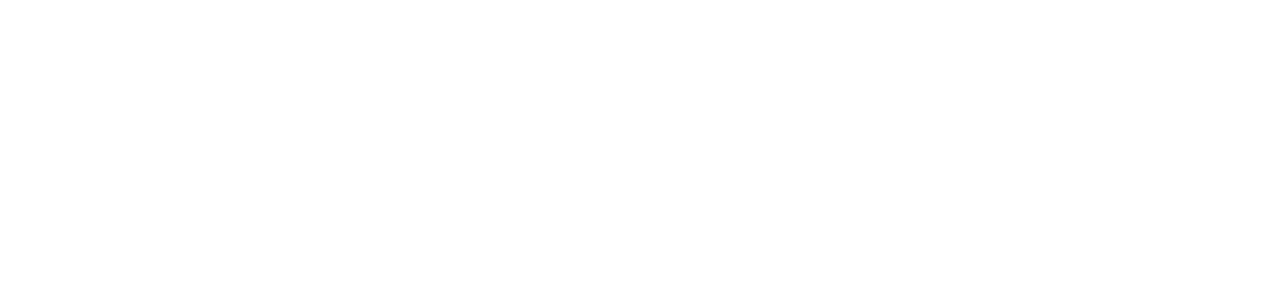
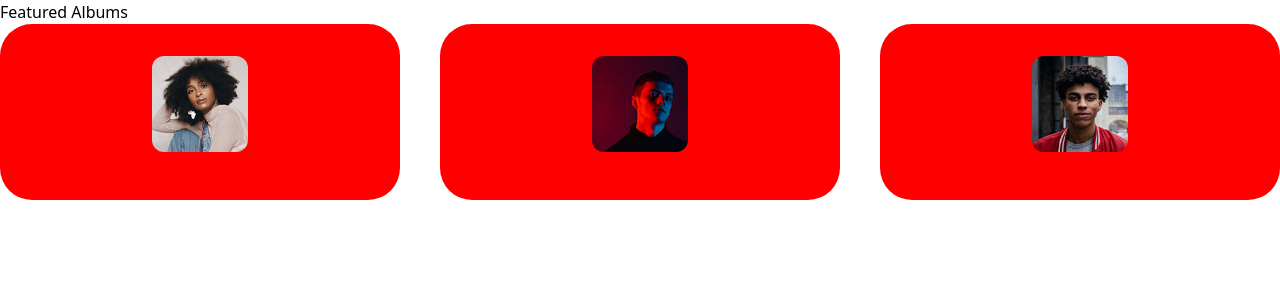
Before and after one commit to rts-cmk-wu07/iplaymusic-carlen, a React (Create React App) app in the folder iplaymusic-carlen/: page /slideralbums in a window 1280 px wide. Before the commit this address had no page. Shown: the top 300 px of the page. Built offline with nearby package versions, Linux system fonts and the light colour scheme.

Commit message:
SliderAlbums update

```diff
--- a/iplaymusic-carlen/src/App.js
+++ b/iplaymusic-carlen/src/App.js
@@ -6,6 +6,7 @@ import ColorContext from "./context/colorContext"
 import { BrowserRouter, Route, Routes } from "react-router-dom"
 import Layout from "./templates/Layout"
 import Playbutton from "./comp/sub-comp/Playbutton"
+import SliderAlbums from "./comp/SliderAlbums"
 
 function App() {
   const { light, dark } = vars
@@ -37,6 +38,7 @@ function App() {
       <BrowserRouter>
         <Routes>
           <Route path="/" element={<Layout />}></Route>
+          <Route path="/slideralbums" element={<SliderAlbums />}></Route>
         </Routes>
       </BrowserRouter>
     </ColorContext.Provider>
--- a/iplaymusic-carlen/src/comp/SliderAlbums.css
+++ b/iplaymusic-carlen/src/comp/SliderAlbums.css
@@ -1,19 +1,13 @@
-.container.testimonials__container {
-  width: 100%;
-  padding-bottom: 4rem;
-}
-
 .client__avatar {
-  width: 4rem;
+  width: 6rem;
   aspect-ratio: 1/1;
   overflow: hidden;
-  border-radius: 50%;
+  border-radius: 12px;
   margin: 0 auto 1rem;
-  border: 0.4rem solid var(--color-primary-variant);
 }
 
 .testimonial {
-  background: var(--color-bg-variant);
+  background: red;
   text-align: center;
   padding: 2rem;
   border-radius: 2rem;
--- a/iplaymusic-carlen/src/comp/SliderAlbums.js
+++ b/iplaymusic-carlen/src/comp/SliderAlbums.js
@@ -19,53 +19,38 @@ import "swiper/css/pagination"
 
 const data = [
   {
-    avatar: AVTR1,
-    name: "Tina Snow",
-    review:
-      "Modi alias animi dolorem aliquam ea eum beatae maiores, consectetur praesentium quibusdam, commodi velit porro blanditiis consequatur qui molestiae. Dolorem, perspiciatis aspernatur labore distinctio ratione delectus voluptatem dolores deserunt explicabo nostrum ducimus quasi?",
+    albumCover: AVTR1,
   },
   {
-    avatar: AVTR2,
-    name: "Shatta Wale",
-    review:
-      "Modi alias animi dolorem aliquam ea eum beatae maiores, consectetur praesentium quibusdam, commodi velit porro blanditiis consequatur qui molestiae. Dolorem, perspiciatis aspernatur labore distinctio ratione delectus voluptatem dolores deserunt explicabo nostrum ducimus quasi?",
+    albumCover: AVTR2,
   },
   {
-    avatar: AVTR3,
-    name: "Kwame Despite",
-    review:
-      "Modi alias animi dolorem aliquam ea eum beatae maiores, consectetur praesentium quibusdam, commodi velit porro blanditiis consequatur qui molestiae. Dolorem, perspiciatis aspernatur labore distinctio ratione delectus voluptatem dolores deserunt explicabo nostrum ducimus quasi?",
+    albumCover: AVTR3,
   },
   {
-    avatar: AVTR4,
-    name: "Nana Ama McBrown",
-    review:
-      "Modi alias animi dolorem aliquam ea eum beatae maiores, consectetur praesentium quibusdam, commodi velit porro blanditiis consequatur qui molestiae. Dolorem, perspiciatis aspernatur labore distinctio ratione delectus voluptatem dolores deserunt explicabo nostrum ducimus quasi?",
+    albumCover: AVTR4,
   },
 ]
 
 const SliderAlbums = () => {
   return (
     <section id="testimonials">
-      <h5>Review from clients</h5>
-      <h2>Testimonials</h2>
+      <h2>Featured Albums</h2>
 
       <Swiper
         className="container testimonials__container"
         // install Swiper modules
         modules={[Pagination]}
         spaceBetween={40}
-        slidesPerView={1}
+        slidesPerView={3}
         pagination={{ clickable: true }}
       >
-        {data.map(({ avatar, name, review }, index) => {
+        {data.map(({ albumCover }, index) => {
           return (
             <SwiperSlide key={index} className="testimonial">
               <div className="client__avatar">
-                <img src={avatar} />
+                <img src={albumCover} />
               </div>
-              <h5 className="client__name">{name}</h5>
-              <small className="client__review">{review}</small>
             </SwiperSlide>
           )
         })}
```
